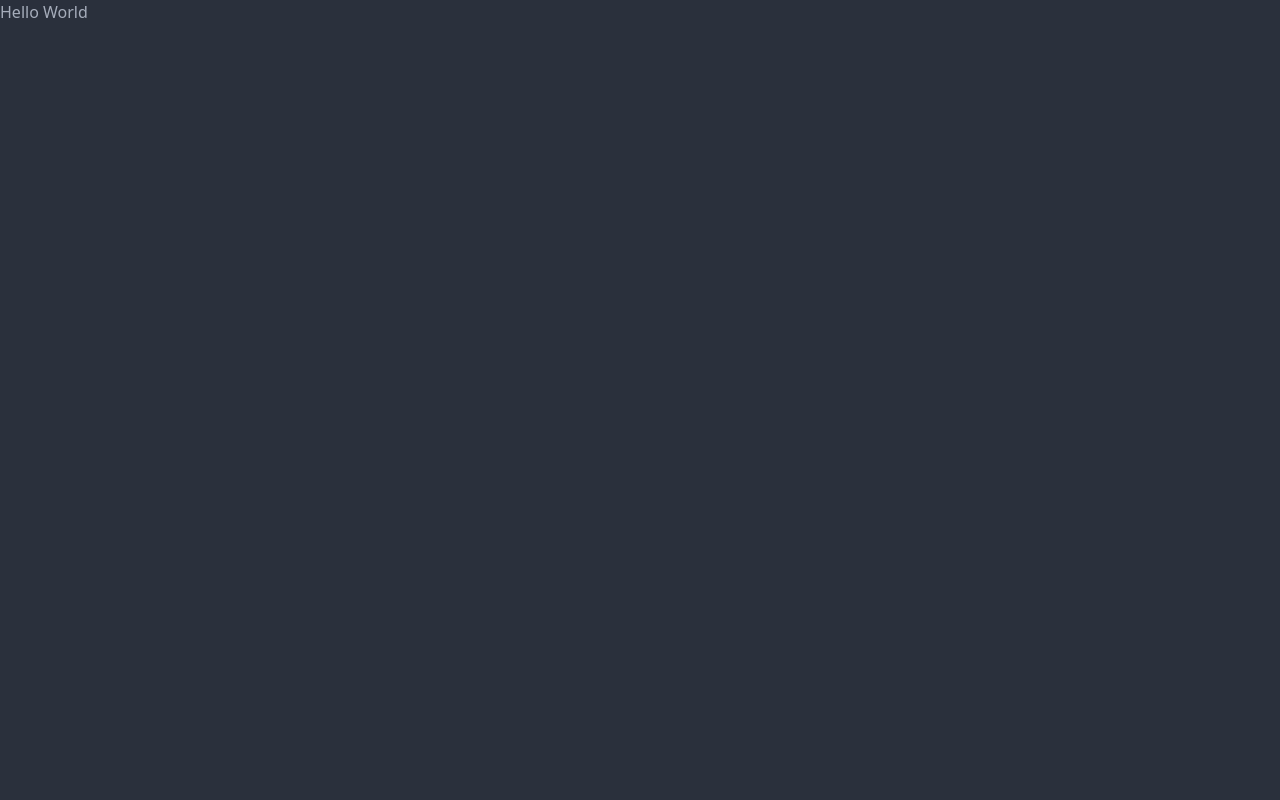
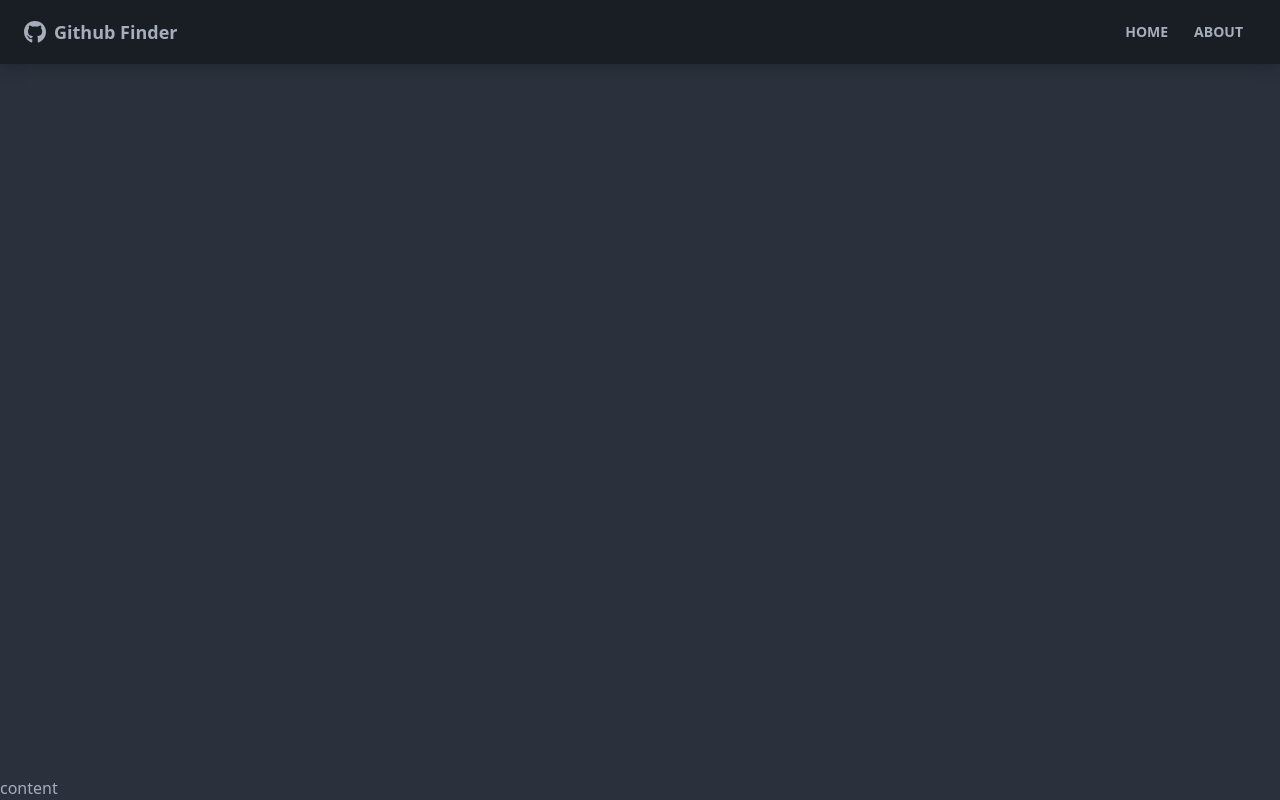
Before and after one commit to franciskershawfc/github-finder-traversy, a React (Create React App) app: page / in a window 1280 px wide. Built offline with nearby package versions, Linux system fonts and the light colour scheme.

Commit message:
add nav component

```diff
--- a/package.json
+++ b/package.json
@@ -9,6 +9,8 @@
     "daisyui": "^2.3.7-alpha.1",
     "react": "^17.0.2",
     "react-dom": "^17.0.2",
+    "react-icons": "^4.3.1",
+    "react-router-dom": "^6.2.2",
     "react-scripts": "5.0.0",
     "web-vitals": "^2.1.4"
   },
--- a/src/App.js
+++ b/src/App.js
@@ -1,8 +1,16 @@
+import {BrowserRouter as Router, Route} from 'react-router-dom';
+import Navbar from './components/layout/Navbar';
+
 function App() {
   return (
-    <div>
-      <h1>Hello World</h1>
-    </div>
+    <Router>
+      <div className="flex flex-col justify-between h-screen">
+        <Navbar />
+        <main>
+          content
+        </main>
+      </div>
+    </Router>
   );
 }
 
--- /dev/null
+++ b/src/components/layout/Navbar.js
@@ -0,0 +1,39 @@
+import { FaGithub } from 'react-icons/fa';
+import { Link } from 'react-router-dom';
+import PropTypes from 'prop-types';
+
+const Navbar = ({ title }) => {
+    return (
+        <nav className='navbar mb-12 shadow-lg bg-neutral text-neutral-content'>
+            <div className='container mx-auto'>
+                <div className='flex-none px-2 mx-2'>
+                    <FaGithub className='inline pr-2 text-3xl' />
+                    <Link to='/' className='text-lg font-bold align-middle'>
+                        {title}
+                    </Link>
+                </div>
+
+                <div className="flex-1 px-2 mx-2">
+                    <div className="flex justify-end">
+                        <Link to='/' className='btn btn-ghost btn-sm rounded-btn'>
+                            Home
+                        </Link>
+                        <Link to='/about' className='btn btn-ghost btn-sm rounded-btn'>
+                            About
+                        </Link>
+                    </div>
+                </div>
+            </div>
+        </nav>
+    );
+};
+
+Navbar.defaultProps = {
+    title: 'Github Finder',
+};
+
+Navbar.propTypes = {
+    title: PropTypes.string,
+};
+
+export default Navbar;
```
Also changed, not shown: 1 other file (tests, documents, lock files or other folders).
